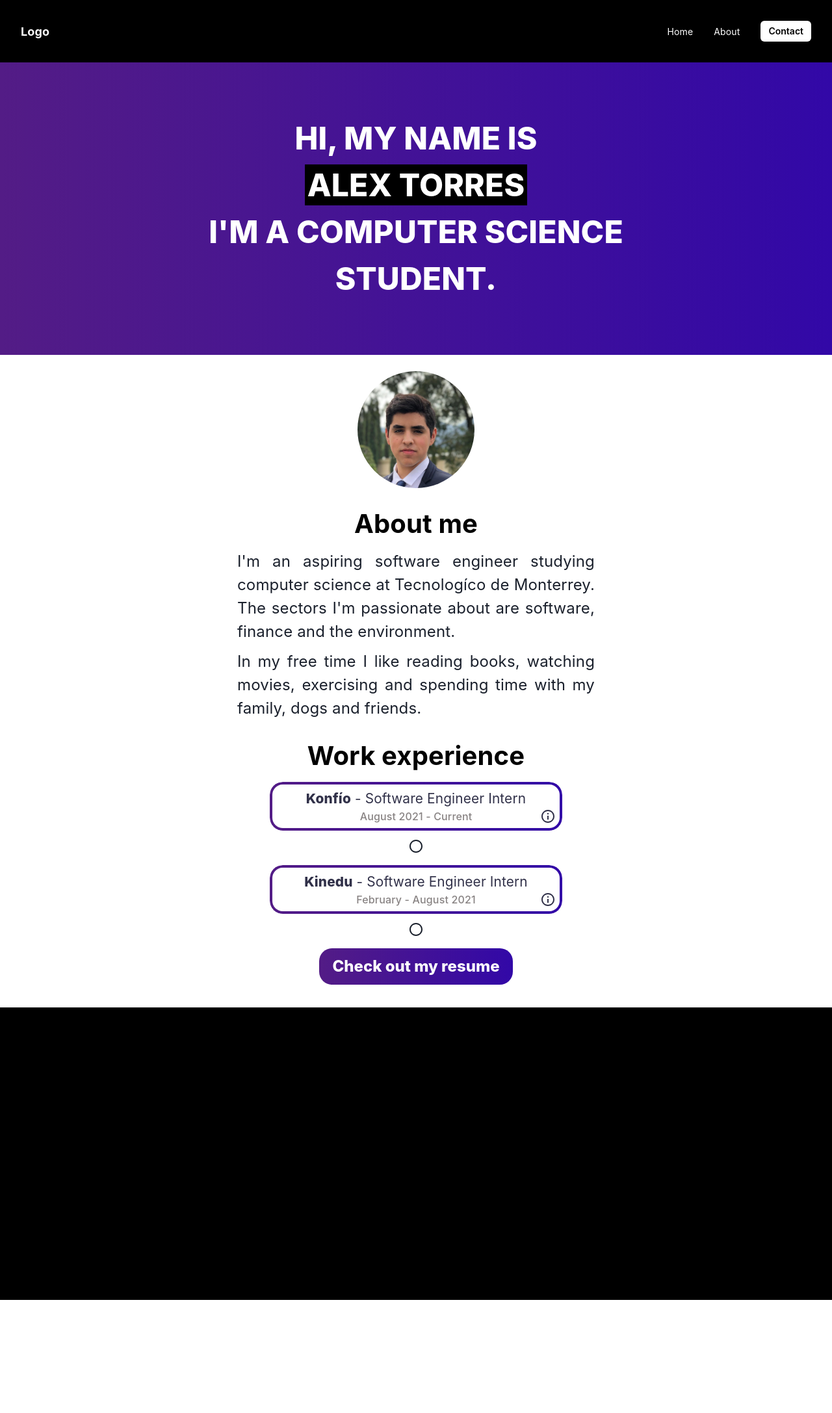
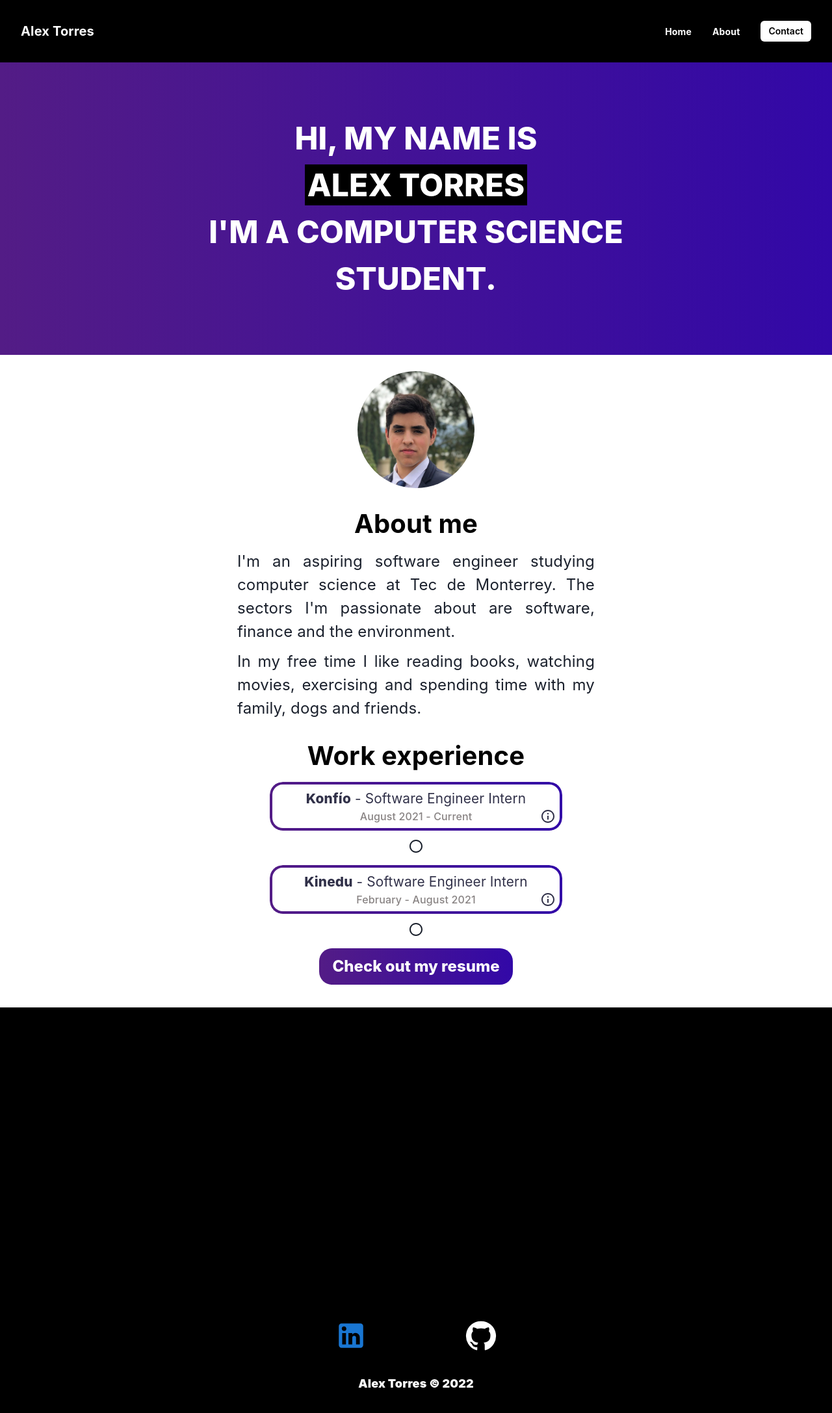
Before and after one commit to AlexTorres88/personal-website-v2, a React (Create React App) app: page / in a window 1280 px wide. Shown: the top 2174 px of the page at 65% size. Before the commit the page ends 2000 px from the top, so only its background shows below. Built offline with nearby package versions, Linux system fonts and the light colour scheme.

Commit message:
Refactor work card, add social links, add footer

```diff
--- a/src/App.js
+++ b/src/App.js
@@ -1,6 +1,7 @@
 import React, { lazy, Suspense } from "react";
 import { BrowserRouter, Routes, Route } from "react-router-dom";
 import Navigation from "./components/Navigation";
+import Footer from "./components/Footer";
 import { CssBaseline } from '@material-ui/core'
 import Loading from "./components/Loading";
 
@@ -18,6 +19,7 @@ function App() {
                     <Route path="/resume" element={<Resume/>}/>
                 </Routes>
             </Suspense>
+            <Footer />
         </BrowserRouter>
     );
 }
--- /dev/null
+++ b/src/assets/components/Footer.css
@@ -0,0 +1,24 @@
+.footer-wrapper {
+    height: 180px;
+    background-color: black;
+    text-align: center;
+}
+
+.social-links-wrapper {
+    display: flex;
+    min-width: 280px;
+    max-width: 400px;
+    margin: 0 auto;
+    padding-top: 30px;
+}
+
+.social-links-wrapper div {
+    margin: 0 auto;
+}
+
+.footer-copyright {
+    margin-top: 30px;
+    color: white;
+    font-weight: 900;
+    font-size: large;
+}
--- /dev/null
+++ b/src/assets/components/Navigation.css
@@ -0,0 +1,4 @@
+.link-text:hover {
+    text-decoration: none !important;
+    color: rgb(84, 29, 236);
+}
--- /dev/null
+++ b/src/components/Footer.js
@@ -0,0 +1,19 @@
+import React from 'react';
+import '../assets/components/Footer.css'
+import IconLink from './IconLink';
+import LinkedInIcon from '@mui/icons-material/LinkedIn';
+import GitHubIcon from '@mui/icons-material/GitHub';
+
+const Footer = () => {
+    return (
+        <footer className="footer-wrapper">
+            <div className="social-links-wrapper">
+                <IconLink link="https://www.linkedin.com/in/diego-alejandro-torres-cruz/" icon={<LinkedInIcon sx={{fontSize: 50, color: 'rgb(25, 118, 210)'}}/>} />
+                <IconLink link="https://www.github.com/AlexTorres88" icon={<GitHubIcon sx={{fontSize: 50, color: 'white'}}/>} />
+            </div>
+            <p className="footer-copyright">Alex Torres © 2022</p>
+        </footer>
+    );
+};
+
+export default Footer;
--- /dev/null
+++ b/src/components/IconLink.js
@@ -0,0 +1,12 @@
+import React from 'react';
+
+
+const IconLink = (props) => {
+    return (
+        <div>
+            <a href={props.link} target="_">{props.icon}</a>
+        </div>
+    );
+};
+
+export default IconLink;
--- a/src/components/Logo.js
+++ b/src/components/Logo.js
@@ -1,12 +1,15 @@
 import React from "react"
-import { Box, Text } from "@chakra-ui/react"
+import { Box, Text, Link } from "@chakra-ui/react"
 
-export default function Logo(props) {
+export default function Logo({to = "/"}, props) {
   return (
     <Box {...props}>
-      <Text fontSize="lg" fontWeight="bold">
-        Logo
-      </Text>
+      <Link  className="link-text" href={to}>
+        <Text fontSize="xl" fontWeight="bold">
+          Alex Torres
+        </Text>
+      </Link>
+
     </Box>
   );
 };
--- a/src/components/Navigation.js
+++ b/src/components/Navigation.js
@@ -2,6 +2,7 @@ import React, { useState } from 'react';
 import { Link, Text, Box, Stack, Flex, Button } from "@chakra-ui/react";
 import MenuToggle from './MenuToggle'
 import Logo from './Logo';
+import '../assets/components/Navigation.css'
 
 const Navigation = (props) => {
     const [isOpen, setIsOpen] = useState(false)
@@ -23,8 +24,8 @@ const Navigation = (props) => {
 
 const MenuItem = ({ children, isLast, to = "/", ...rest }) => {
     return (
-        <Link href={to}>
-            <Text display="block" {...rest}>
+        <Link  className="link-text" href={to}>
+            <Text display="block" fontWeight="bold" {...rest}>
                 {children}
             </Text>
         </Link>
--- /dev/null
+++ b/src/components/WorkCard.js
@@ -0,0 +1,14 @@
+import React from 'react';
+import InfoIconModal from './InfoIconModal';
+
+const WorkCard = (props) => {
+    return (
+        <div className="work-exp-item">
+            <p className="work-exp-desc"><span><a href={props.link} target="_">{props.company}</a></span> - {props.title}</p>
+            <p className="work-exp-date">{props.date}</p>
+            <InfoIconModal title={props.company} body={props.desc} img={props.logo}/>
+        </div>
+    );
+}
+
+export default WorkCard;
--- a/src/components/WorkExperience.js
+++ b/src/components/WorkExperience.js
@@ -1,7 +1,7 @@
 import React from 'react';
 import '../assets/WorkExperience/WorkExperience.css'
 import CircleOutlinedIcon from '@mui/icons-material/CircleOutlined';
-import InfoIconModal from './InfoIconModal';
+import WorkCard from './WorkCard';
 import { Link } from 'react-router-dom';
 import Konfio from '../assets/WorkExperience/konfio-logo.png'
 import Kinedu from '../assets/WorkExperience/kinedu-logo.png'
@@ -9,20 +9,12 @@ import Kinedu from '../assets/WorkExperience/kinedu-logo.png'
 const WorkExperience = () => {
     return (
         <div className="work-exp-container">
-            <div className="work-exp-item">
-                <p className="work-exp-desc"><span><a href="https://konfio.mx" target="_">Konfío</a></span> - Software Engineer Intern</p>
-                <p className="work-exp-date">August 2021 - Current</p>
-                <InfoIconModal title="Konfio" body="Currently working with React, Typescript and Flask. I create new features, refactor code and fix bugs on the account creation team." img={Konfio}/>
-            </div>
+            <WorkCard link="https://konfio.mx" company="Konfío" title="Software Engineer Intern" date="August 2021 - Current" desc="Currently working with React, Typescript and Flask. I create new features, refactor code and fix bugs on the account creation team." logo={Konfio}/>
             <CircleOutlinedIcon className="circle"/>
-            <div className="work-exp-item">
-                <p className="work-exp-desc"><span><a href="https://app.kinedu.com/" target="_">Kinedu</a></span> - Software Engineer Intern</p>
-                <p className="work-exp-date">February - August 2021</p>
-                <InfoIconModal title="Kinedu" body="Worked with Ruby on Rails on the backend team developing new features for the main REST API which served a web and mobile application." img={Kinedu}/>
-            </div>
+            <WorkCard link="https://app.kinedu.com/" company="Kinedu" title="Software Engineer Intern" date="February - August 2021" desc="Worked with Ruby on Rails on the backend team developing new features for the main REST API which served a web and mobile application." logo={Kinedu} />
             <CircleOutlinedIcon className="circle"/>
             <div>
-            <Link to="/resume"><button className="btn-resume">Check out my resume</button></Link>
+                <Link to="/resume"><button className="btn-resume">Check out my resume</button></Link>
             </div>
         </div>
     );
--- a/src/modules/home/MiddleContainer.js
+++ b/src/modules/home/MiddleContainer.js
@@ -8,7 +8,7 @@ const MiddleContainer = () => {
             <div className="mc-first-wrapper">
                 <img alt="profile-picture" src={FotoPerfil} className="profile-pic"/>
                 <h1 className="mc-first-title">About me</h1>
-                <p className="mc-first-desc">I'm an aspiring software engineer studying computer science at Tecnologíco de Monterrey. The sectors I'm passionate about are software, finance and the environment.</p>
+                <p className="mc-first-desc">I'm an aspiring software engineer studying computer science at Tec de Monterrey. The sectors I'm passionate about are software, finance and the environment.</p>
                 <p className="mc-first-desc">In my free time I like reading books, watching movies, exercising and spending time with my family, dogs and friends.</p>
                 <h1 className="mc-first-title">Work experience</h1>
                 <WorkExperience />
@@ -16,6 +16,7 @@ const MiddleContainer = () => {
             <div className="mc-second-wrapper">
 
             </div>
+
         </section>
     );
 }
```
Also changed, not shown: src/assets/Navigation/Navigation.css (deleted).
